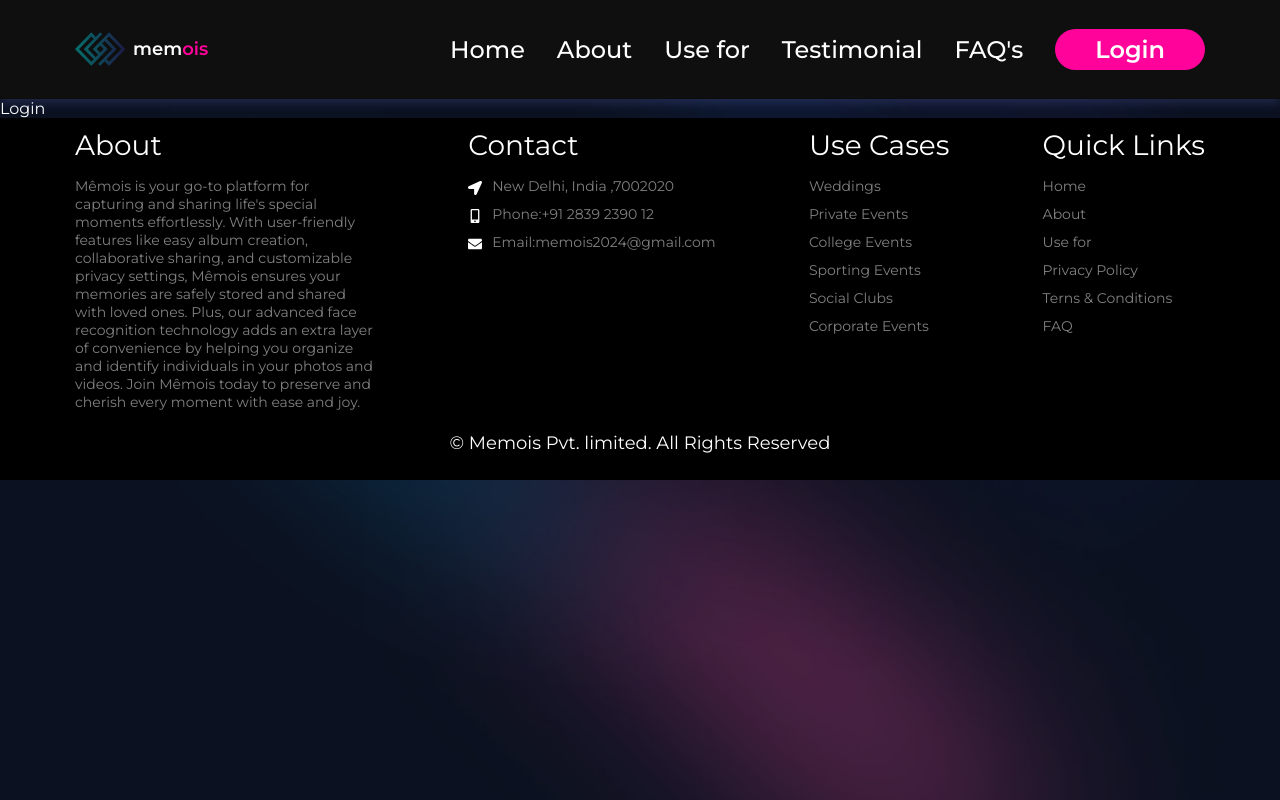
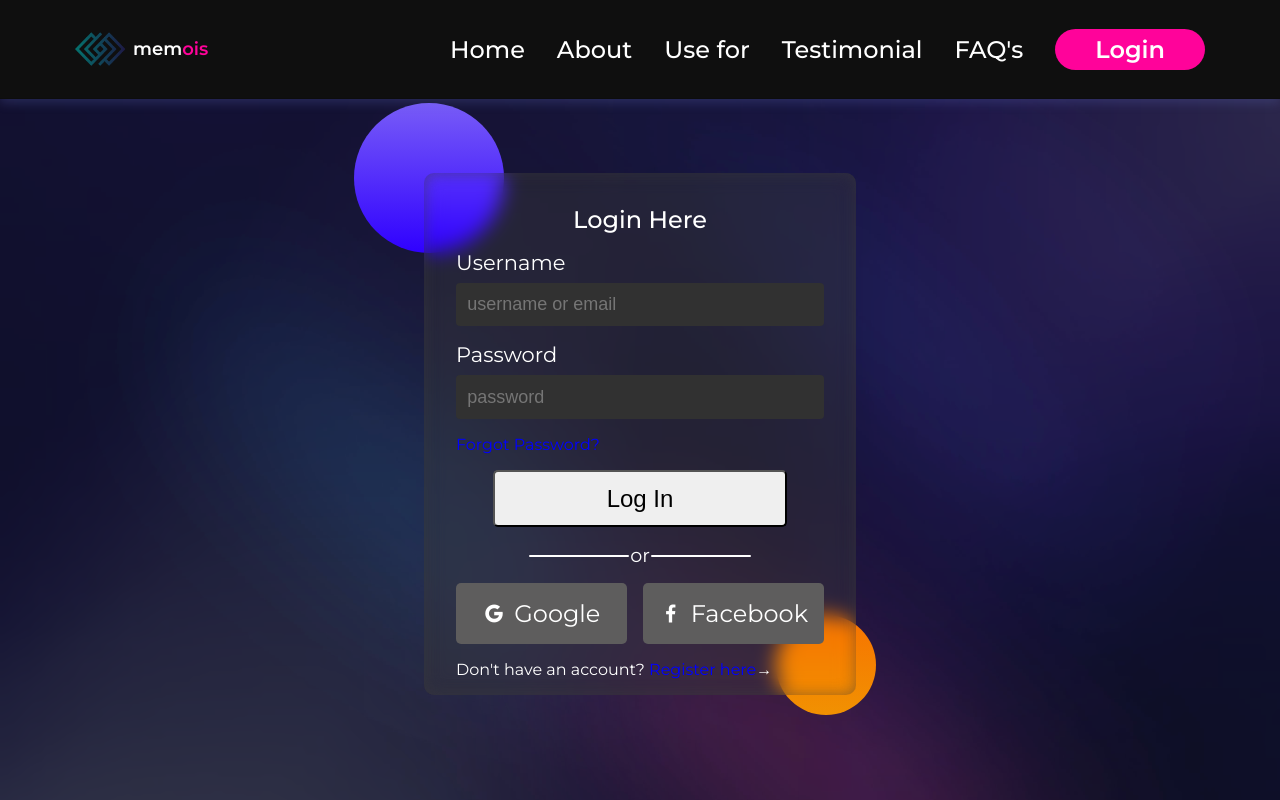
Before and after one commit to PJPhukan/event-photo-sharing, a React (Vite) app in the folder client/: page /login in a window 1280 px wide. Shown: the top 800 px of the page. Built offline with nearby package versions, Linux system fonts and the light colour scheme.

Commit message:
Log in section completed

```diff
--- a/client/src/page/Home/Home.jsx
+++ b/client/src/page/Home/Home.jsx
@@ -46,8 +46,7 @@ const Home = () => {
             </div>
           </div>
           <div className="image-content" >
-            <img src={HomeImg} alt="" data-aos="fade-up"
-     data-aos-anchor-placement="top-bottom"/>
+            <img src={HomeImg} alt="" />
           </div>
         </div>
       </section>
--- a/client/src/page/Login/Login.jsx
+++ b/client/src/page/Login/Login.jsx
@@ -1,12 +1,58 @@
-import "./login.scss"
-import React from 'react'
-
+import "./login.scss";
+import React from "react";
+import { Link } from "react-router-dom";
 const Login = () => {
   return (
-    <div>
-      Login
-    </div>
-  )
-}
+    <section className="login">
+      <div className="main-content">
+        <div className="login-box">
+          <div className="box">
+            <div className="heading">Login Here</div>
 
-export default Login
+            <div className="input-box">
+              <label htmlFor="username">Username</label>
+              <input
+                type="text"
+                id="username"
+                className="username"
+                placeholder="username or email"
+              />
+            </div>
+            <div className="input-box">
+              <label htmlFor="password">Password</label>
+              <input
+                type="password"
+                id="password"
+                className="password"
+                placeholder="password"
+              />
+            </div>
+              <Link to="/forgot-password" className="forgotPassword">
+                Forgot Password?
+              </Link>
+            <button className="login-button">Log In</button>
+            <div className="or">
+              <span className="line">or</span>
+            </div>
+            <div className="login-with">
+              <div className="with-box">
+                <i className="bx bxl-google"></i>
+                <span>Google</span>
+              </div>
+              <div className="with-box">
+                <i className="bx bxl-facebook"></i>
+                <span>Facebook</span>
+              </div>
+            </div>
+
+            <Link to="/signup" className="registration">
+                Don't have an account? <span>Register here</span>&rarr;
+              </Link>
+          </div>
+        </div>
+      </div>
+    </section>
+  );
+};
+
+export default Login;
--- a/client/src/page/Login/login.scss
+++ b/client/src/page/Login/login.scss
@@ -1 +1,237 @@
-@import "../../css-config/mixins.scss"
+@import "../../css-config/mixins.scss";
+@import "../../css-config/variables.scss";
+.login {
+  max-width: 100%;
+  position: relative;
+  height: 100%;
+
+  box-sizing: border-box;
+  &::before {
+    content: "";
+    position: absolute;
+    top: 0;
+    left: 0;
+    height: 100%;
+    width: 100%;
+    object-fit: cover;
+    // background: #020219;
+    opacity: 1;
+    z-index: -1;
+    background: url(../../assets/auth-mobile.jpg) no-repeat center center/cover;
+    @include md {
+      opacity: 0.2;
+      background: url(../../assets/bg3.jpg) no-repeat center center/cover;
+    }
+  }
+
+  .main-content {
+    max-width: 100%;
+    margin: 0 auto;
+    padding: 5px 0px;
+    .login-box {
+      width: 90%;
+      background-color: rgb(59, 59, 59, 0.4);
+
+      border-radius: 10px;
+      position: relative;
+      z-index: 999 !important;
+      max-height: 100%;
+      margin: 2rem auto;
+
+      @include md {
+        margin: 4rem auto;
+      }
+
+      &::before {
+        content: "";
+        position: absolute;
+        top: -70px;
+        left: -70px;
+        height: 150px;
+        width: 150px;
+        border-radius: 50%;
+        background-color: rgb(47, 0, 255);
+        background: linear-gradient(-0deg, rgb(47, 0, 255), rgb(120, 92, 247));
+        z-index: 0;
+      }
+      &::after {
+        content: "";
+        position: absolute;
+        bottom: -20px;
+        right: -20px;
+        height: 100px;
+        width: 100px;
+        border-radius: 50%;
+        background: linear-gradient(180deg, rgb(247, 115, 0), rgb(241, 145, 2));
+        z-index: -1;
+      }
+
+      @include md {
+        width: 60%;
+      }
+      @include lg {
+        width: 40%;
+      }
+      .box {
+        width: 100%;
+        height: 100%;
+        border-radius: 10px;
+        padding: 1rem 1.5rem;
+        -webkit-backdrop-filter: blur(10px);
+        backdrop-filter: blur(10px);
+        box-shadow: inset 0 0 14px rgb(59, 59, 59, 0.5);
+        @include md {
+          padding: 1rem 2rem;
+        }
+        .heading {
+          text-align: center;
+          margin: 0.8rem auto;
+          font-weight: 500;
+          font-size: $font-size-base;
+
+          @include md {
+            margin: 1rem auto;
+            font-size: $font-size-medium;
+          }
+        }
+        .input-box {
+          display: flex;
+          justify-content: start;
+          align-items: start;
+          flex-direction: column;
+          margin-bottom: 0.8rem;
+          width: 100%;
+          position: relative;
+
+          @include md {
+            margin-bottom: 1rem;
+          }
+          label {
+            padding-bottom: 0.5rem;
+            font-weight: 400;
+            font-size: calc($font-size-base + 3px);
+          }
+          input {
+            border: none;
+            background-color: rgb(49, 49, 49);
+            border-radius: 4px;
+            padding: 0.7rem;
+            width: 100%;
+            outline: none;
+            color: $text-color-primary;
+            font-size: $font-size-base;
+          }
+        }
+
+        .forgotPassword {
+          margin: 0.4rem 0;
+          color: blue;
+        }
+
+        .login-button {
+          width: 80%;
+          margin: 0.8rem auto;
+          text-align: center;
+          padding: 0.8rem 0;
+          font-size: $font-size-base;
+          display: flex;
+          justify-content: center;
+          align-items: center;
+          font-size: $font-size-medium;
+          font-weight: 500;
+          border-radius: 5px;
+          cursor: pointer;
+          @include md {
+            margin: 1rem auto;
+          }
+        }
+
+        .or {
+          width: 100%;
+          text-align: center;
+          position: relative;
+          font-size: 1.2rem;
+          overflow: hidden;
+          z-index: 11;
+
+          &::before {
+            content: "";
+            position: absolute;
+            height: 2px;
+            width: 100px;
+            background: #ffffff;
+            border-radius: 3px;
+            z-index: 10;
+            right: 53%;
+            top: 50%;
+          }
+          &::after {
+            content: "";
+            position: absolute;
+            height: 2px;
+            width: 100px;
+            background: #ffffff;
+            border-radius: 3px;
+            z-index: 10;
+            left: 53%;
+            top: 50%;
+          }
+        }
+        .login-with {
+          display: flex;
+          justify-content: center;
+          align-items: center;
+          gap: 0.7rem;
+          width: 100%;
+          margin: 1rem auto;
+          cursor: pointer;
+          @include md {
+            gap: 1rem;
+          }
+          .with-box {
+            display: flex;
+            justify-content: center;
+            align-items: center;
+            width: 50%;
+            position: relative;
+            gap: 0.5rem;
+            background: rgb(94, 93, 93);
+            padding: 1rem;
+            border-radius: 5px;
+            font-size: $font-size-base;
+            @include md {
+              font-size: $font-size-medium;
+            }
+          }
+        }
+
+        .registration {
+          margin: 0.4rem 0;
+          margin-bottom: 1rem;
+          span {
+            color: blue;
+          }
+        }
+      }
+    }
+    @include md {
+      max-width: calc(100% - 20px);
+      padding: 10px 40px;
+      align-items: start;
+      justify-content: space-between;
+    }
+    @include lg {
+      max-width: calc(100% - 70px);
+    }
+    @include xl {
+      max-width: calc(100% - 120px);
+    }
+    @include xxl {
+      max-width: calc(100% - 150px);
+    }
+  }
+
+  @include lg {
+    min-height: calc(100vh - 70px);
+  }
+}
```
Also changed, not shown: client/src/assets/auth-mobile.jpg (added).
